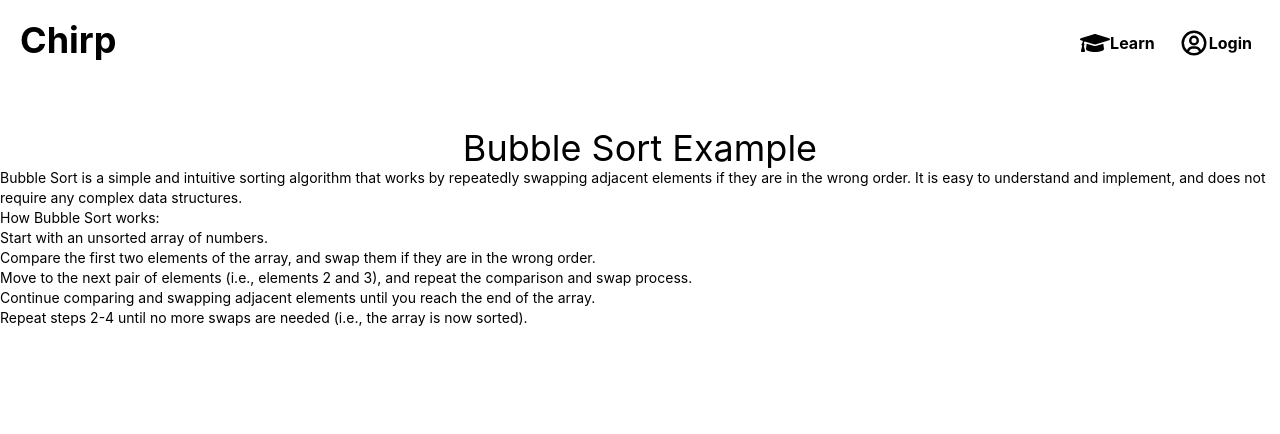
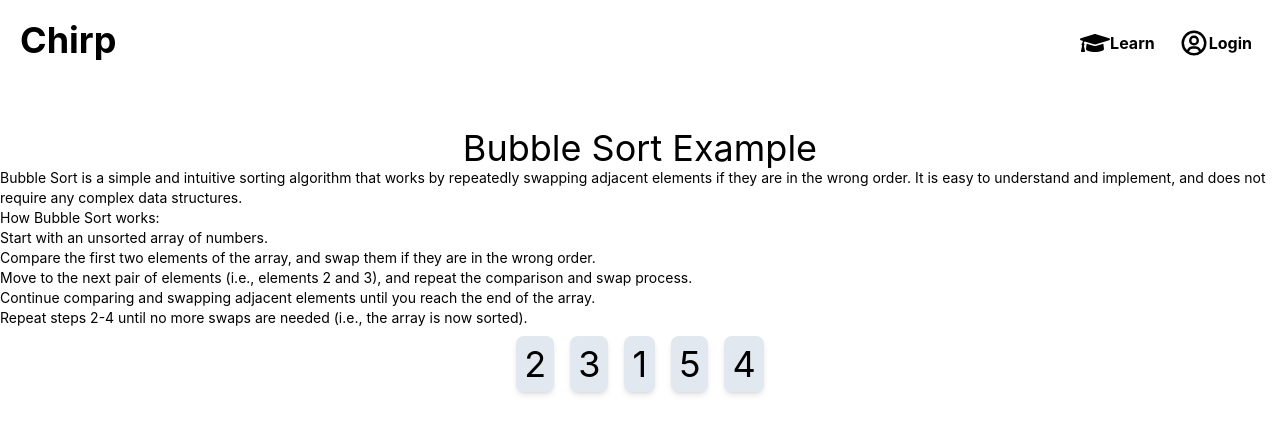
Before and after one commit to eorev/Chirp, a React (Vite) app: page /#/Lesson1 in a window 1280 px wide. Shown: the top 434 px of the page. Built offline with nearby package versions, Linux system fonts and the light colour scheme.

Commit message:
add numbers list

```diff
--- a/src/pages/Level1.tsx
+++ b/src/pages/Level1.tsx
@@ -1,5 +1,7 @@
 
 export default function Level1() {
+    let array = [2, 3, 1, 5, 4]
+
     return (
         <div className="flex flex-col mt-24 justify-center items-center text-4xl">
             <h1>Bubble Sort Example</h1>
@@ -14,6 +16,18 @@ export default function Level1() {
                 <li>Repeat steps 2-4 until no more swaps are needed (i.e., the array is now sorted).</li>
             </ol>
             </div>
+
+            <div>
+
+            </div>
+
+            <div className="flex">
+                {array.map((num) => {
+                    return (
+                        <div className="bg-slate-200 m-2 rounded-lg p-2 shadow-md">{num}</div>
+                    )
+                })}
+            </div>
     </div>
     )
 }
```
